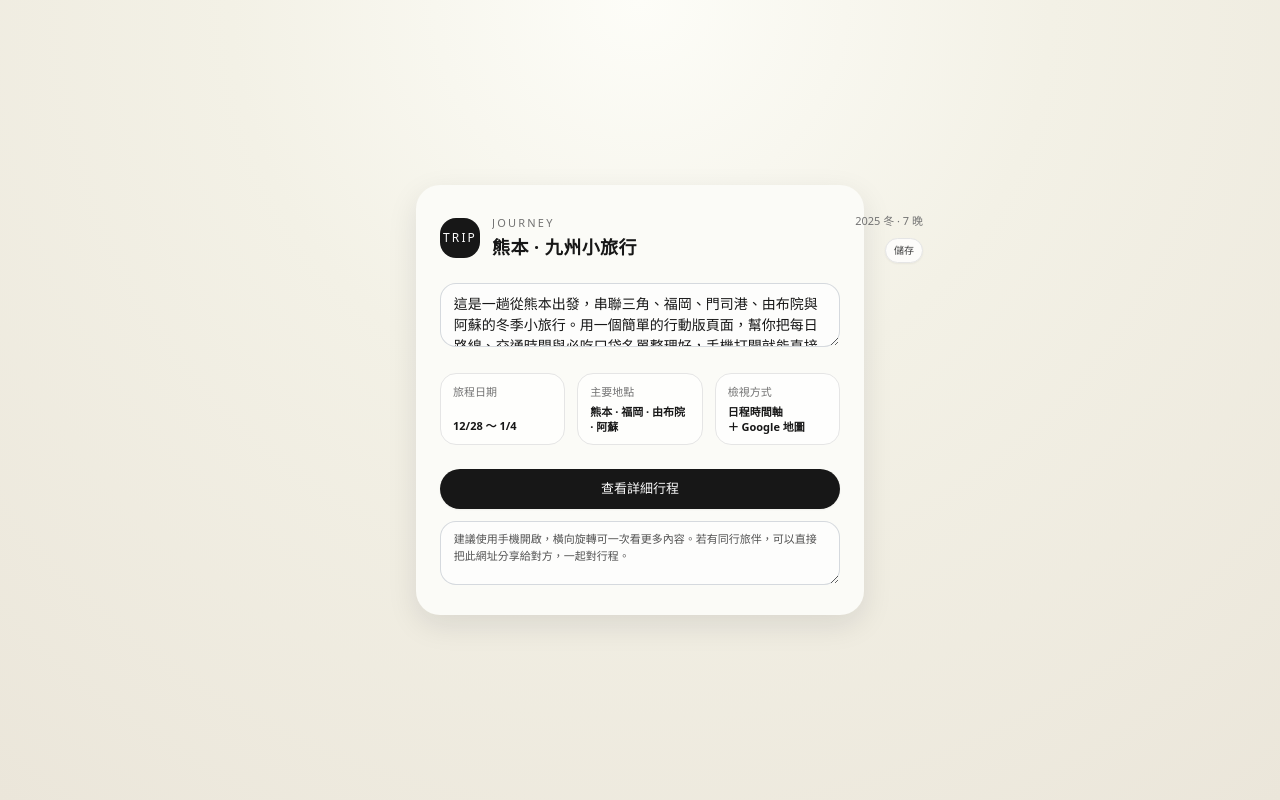
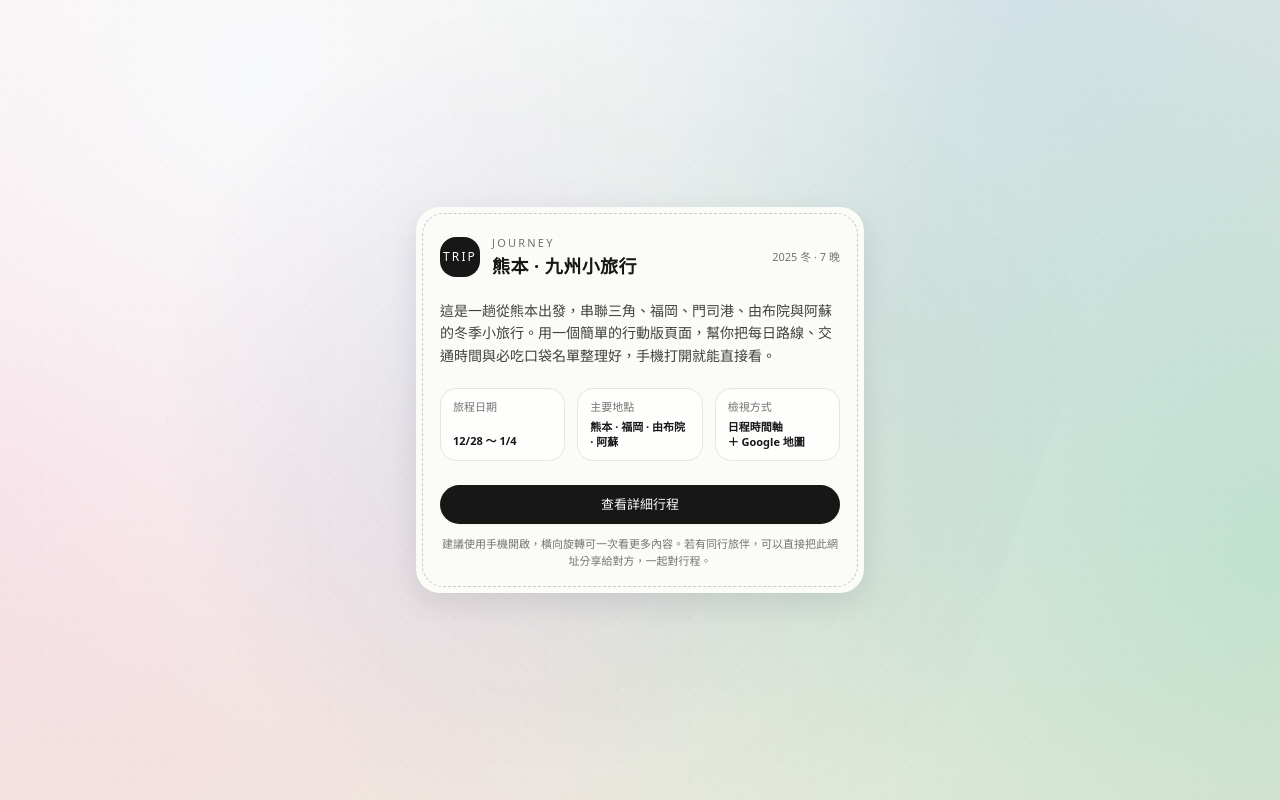
Before and after one commit to ohenenenoh/-, a plain HTML site: page index.html in a window 1280 px wide. Drawn offline with nearby package versions, Linux system fonts and the light colour scheme.

Commit message:
Update index.html

```diff
--- a/index.html
+++ b/index.html
@@ -6,54 +6,83 @@
   <meta name="viewport" content="width=device-width, initial-scale=1, viewport-fit=cover" />
   <!-- Tailwind CDN -->
   <script src="https://cdn.tailwindcss.com"></script>
-  <!-- Vue 3 CDN -->
-  <script src="https://unpkg.com/vue@3/dist/vue.global.prod.js"></script>
   <style>
     body {
-      background: radial-gradient(circle at top, #fdfdf8 0, #f3f1e6 40%, #ebe6da 100%);
+      margin: 0;
+      font-family: system-ui, -apple-system, BlinkMacSystemFont, "SF Pro Text", "Segoe UI",
+        sans-serif;
+      color: #0f172a;
     }
+
+    /* 手繪福岡背景：紙張 + 圓形漸層 + 線稿 */
+    .app-shell {
+      min-height: 100vh;
+      display: flex;
+      align-items: center;
+      justify-content: center;
+      padding: 1rem;
+      position: relative;
+      overflow: hidden;
+      background:
+        radial-gradient(circle at 20% 10%, rgba(248, 250, 252, 0.95) 0, transparent 55%),
+        radial-gradient(circle at 80% 0%, rgba(96, 165, 250, 0.18) 0, transparent 60%),
+        radial-gradient(circle at 0% 60%, rgba(244, 114, 182, 0.22) 0, transparent 55%),
+        radial-gradient(circle at 100% 70%, rgba(52, 211, 153, 0.22) 0, transparent 55%),
+        linear-gradient(135deg, #fdfcf7 0%, #f3f1e6 45%, #ebe6da 100%);
+    }
+
+    /* 紙張噪點質感 */
+    .app-shell::before {
+      content: "";
+      position: absolute;
+      inset: -40px;
+      background-image:
+        radial-gradient(circle, rgba(15, 23, 42, 0.04) 1px, transparent 0),
+        radial-gradient(circle, rgba(15, 23, 42, 0.02) 0.8px, transparent 0);
+      background-size: 18px 18px, 32px 32px;
+      opacity: 0.55;
+      mix-blend-mode: multiply;
+      pointer-events: none;
+    }
+
+    /* 手繪線稿：像河流 / 港灣輪廓 */
+    .app-shell::after {
+      content: "";
+      position: absolute;
+      inset: 0;
+      background:
+        radial-gradient(circle at 15% 75%, rgba(37, 99, 235, 0.18) 0, transparent 55%),
+        conic-gradient(from 200deg at 90% 20%, rgba(15, 23, 42, 0.07), transparent 40%, rgba(15, 23, 42, 0.05), transparent 75%);
+      opacity: 0.85;
+      mask-image: radial-gradient(circle at 50% 50%, black 0, transparent 65%);
+      pointer-events: none;
+    }
+
     .muji-card {
+      position: relative;
       background: #fbfbf7;
-      box-shadow: 0 10px 30px rgba(15, 23, 42, 0.10);
+      box-shadow: 0 10px 30px rgba(15, 23, 42, 0.1);
+      border-radius: 1.5rem;
+      max-width: 28rem;
+      width: 100%;
+      padding: 1.75rem 1.5rem 1.5rem;
+      backdrop-filter: blur(6px);
     }
-    .input-ghost {
-      width: 100%;
-      border-radius: 999px;
-      border-width: 1px;
-      border-color: rgba(209, 213, 219, 0.9);
-      background-color: rgba(255, 255, 255, 0.0);
-      padding: 0.1rem 0.2rem;
-      font-size: inherit;
-    }
-    .input-ghost:focus {
-      outline: none;
-      box-shadow: 0 0 0 1px #0f172a33;
-      border-color: #9ca3af;
-      background-color: rgba(255,255,255,0.7);
-    }
-    .textarea-ghost {
-      width: 100%;
-      border-radius: 1rem;
-      border-width: 1px;
-      border-color: rgba(209, 213, 219, 0.9);
-      background-color: rgba(255, 255, 255, 0.6);
-      padding: 0.6rem 0.8rem;
-      font-size: 0.875rem;
-      line-height: 1.5;
-      resize: vertical;
-      min-height: 4rem;
-    }
-    .textarea-ghost:focus {
-      outline: none;
-      box-shadow: 0 0 0 1px #0f172a33;
-      border-color: #9ca3af;
-      background-color: rgba(255,255,255,0.9);
+
+    .muji-card::before {
+      content: "";
+      position: absolute;
+      inset: 6px;
+      border-radius: 1.35rem;
+      border: 1px dashed rgba(148, 163, 184, 0.7);
+      opacity: 0.8;
+      pointer-events: none;
     }
   </style>
 </head>
 <body class="antialiased text-neutral-900">
-<div id="app" class="min-h-screen flex items-center justify-center px-4">
-  <main class="muji-card max-w-md w-full rounded-3xl px-6 pt-7 pb-6">
+  <div class="app-shell">
+    <main class="muji-card relative z-10">
       <!-- 標誌區 -->
       <div class="flex items-center justify-between mb-5">
         <div class="flex items-center gap-3">
@@ -61,139 +90,59 @@
             TRIP
           </div>
           <div class="flex flex-col">
-          <input
-            v-model="hero.journeyLabel"
-            class="text-[11px] uppercase tracking-[0.2em] text-neutral-500 bg-transparent border-none focus:outline-none focus:ring-0 px-0 py-0"
-          />
-          <input
-            v-model="hero.title"
-            class="text-lg font-semibold tracking-wide text-neutral-900 bg-transparent border-none focus:outline-none focus:ring-0 px-0 py-0 mt-0.5"
-          />
+            <p class="text-[11px] uppercase tracking-[0.2em] text-neutral-500">
+              JOURNEY
+            </p>
+            <h1 class="text-lg font-semibold tracking-wide text-neutral-900">
+              熊本 · 九州小旅行
+            </h1>
           </div>
         </div>
-      <div class="flex flex-col items-end gap-1">
-        <input
-          v-model="hero.dateSummary"
-          class="text-[11px] text-neutral-500 bg-transparent border-none focus:outline-none focus:ring-0 px-0 py-0 text-right"
-        />
-        <button
-          class="text-[10px] mt-1 px-2 py-1 rounded-full border border-neutral-200 bg-white/80 text-neutral-700 shadow-sm"
-          @click="saveLanding"
-        >
-          儲存
-        </button>
-      </div>
+        <span class="text-[11px] text-neutral-500">
+          2025 冬 · 7 晚
+        </span>
       </div>
 
-    <!-- 旅程摘要，可編輯 -->
+      <!-- 旅程摘要 -->
       <section class="mb-5">
-      <textarea
-        v-model="hero.summary"
-        class="textarea-ghost"
-      ></textarea>
+        <p class="text-sm text-neutral-700 leading-relaxed">
+          這是一趟從熊本出發，串聯三角、福岡、門司港、由布院與阿蘇的冬季小旅行。用一個簡單的行動版頁面，幫你把每日路線、交通時間與必吃口袋名單整理好，手機打開就能直接看。
+        </p>
       </section>
 
-    <!-- 資訊卡片（可編輯內容） -->
+      <!-- 資訊卡片 -->
       <section class="grid grid-cols-3 gap-3 mb-6 text-[11px]">
         <div class="rounded-2xl border border-neutral-200 bg-white/70 px-3 py-2.5 flex flex-col justify-between">
           <span class="text-neutral-500 mb-1">旅程日期</span>
-        <input
-          v-model="info.date"
-          class="font-semibold text-neutral-900 bg-transparent border-none focus:outline-none focus:ring-0 px-0 py-0"
-        />
+          <span class="font-semibold text-neutral-900">12/28 ～ 1/4</span>
         </div>
         <div class="rounded-2xl border border-neutral-200 bg-white/70 px-3 py-2.5 flex flex-col justify-between">
           <span class="text-neutral-500 mb-1">主要地點</span>
-        <textarea
-          v-model="info.places"
-          rows="2"
-          class="font-semibold text-neutral-900 leading-snug bg-transparent border-none focus:outline-none focus:ring-0 px-0 py-0 resize-none"
-        ></textarea>
+          <span class="font-semibold text-neutral-900 leading-snug">
+            熊本 · 福岡 · 由布院 · 阿蘇
+          </span>
         </div>
         <div class="rounded-2xl border border-neutral-200 bg-white/70 px-3 py-2.5 flex flex-col justify-between">
           <span class="text-neutral-500 mb-1">檢視方式</span>
-        <textarea
-          v-model="info.viewMode"
-          rows="2"
-          class="font-semibold text-neutral-900 leading-snug bg-transparent border-none focus:outline-none focus:ring-0 px-0 py-0 resize-none"
-        ></textarea>
+          <span class="font-semibold text-neutral-900 leading-snug">
+            日程時間軸<br />＋ Google 地圖
+          </span>
         </div>
       </section>
 
       <!-- CTA 區塊 -->
       <section class="space-y-3">
         <a
-        :href="cta.link"
+          href="trip.html"
           class="block w-full text-center rounded-full bg-neutral-900 text-neutral-50 text-[13px] font-medium py-2.5 shadow-sm hover:bg-neutral-800 transition-colors"
         >
-        {{ cta.text }}
+          查看詳細行程
         </a>
-      <textarea
-        v-model="cta.note"
-        class="textarea-ghost text-[11px] text-neutral-600"
-      ></textarea>
+        <p class="text-[11px] text-neutral-500 text-center">
+          建議使用手機開啟，橫向旋轉可一次看更多內容。若有同行旅伴，可以直接把此網址分享給對方，一起對行程。
+        </p>
       </section>
     </main>
   </div>
-
-<script>
-const { createApp } = Vue;
-
-createApp({
-  data() {
-    return {
-      hero: {
-        journeyLabel: 'JOURNEY',
-        title: '熊本 · 九州小旅行',
-        dateSummary: '2025 冬 · 7 晚',
-        summary:
-          '這是一趟從熊本出發，串聯三角、福岡、門司港、由布院與阿蘇的冬季小旅行。用一個簡單的行動版頁面，幫你把每日路線、交通時間與必吃口袋名單整理好，手機打開就能直接看。 '
-      },
-      info: {
-        date: '12/28 ～ 1/4',
-        places: '熊本 · 福岡 · 由布院 · 阿蘇',
-        viewMode: '日程時間軸\n＋ Google 地圖'
-      },
-      cta: {
-        text: '查看詳細行程',
-        link: 'trip.html',
-        note:
-          '建議使用手機開啟，橫向旋轉可一次看更多內容。若有同行旅伴，可以直接把此網址分享給對方，一起對行程。'
-      }
-    };
-  },
-  created() {
-    this.loadLanding();
-  },
-  methods: {
-    saveLanding() {
-      const payload = {
-        hero: this.hero,
-        info: this.info,
-        cta: this.cta
-      };
-      try {
-        localStorage.setItem('kyushu-landing', JSON.stringify(payload)); // [web:110][web:115][web:135]
-        alert('首頁內容已儲存到此裝置瀏覽器');
-      } catch (e) {
-        console.error(e);
-        alert('儲存失敗，請確認瀏覽器是否允許 localStorage');
-      }
-    },
-    loadLanding() {
-      try {
-        const raw = localStorage.getItem('kyushu-landing'); // [web:110][web:115]
-        if (!raw) return;
-        const data = JSON.parse(raw);
-        if (data.hero) this.hero = data.hero;
-        if (data.info) this.info = data.info;
-        if (data.cta) this.cta = data.cta;
-      } catch (e) {
-        console.error('載入首頁 localStorage 失敗', e);
-      }
-    }
-  }
-}).mount('#app');
-</script>
 </body>
 </html>
```
Lines whose indentation alone changed are shown as unchanged.
